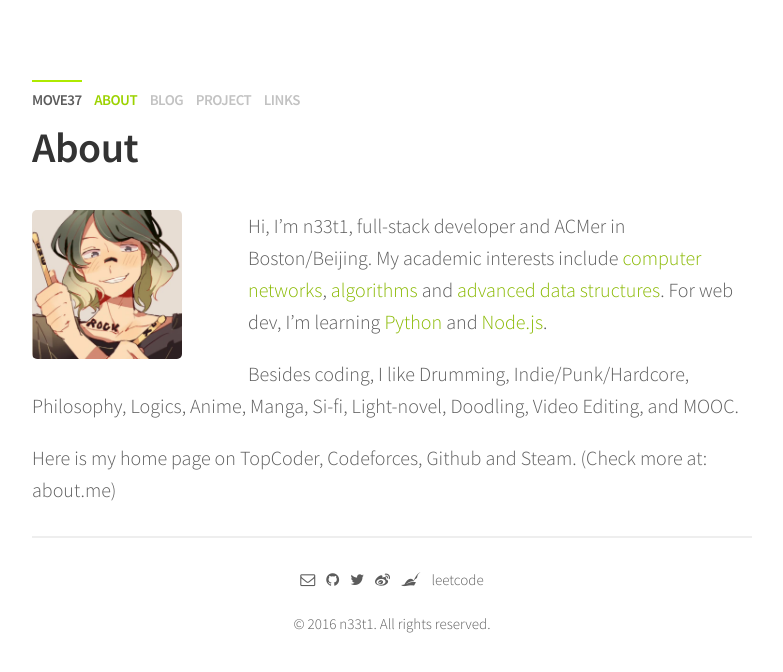
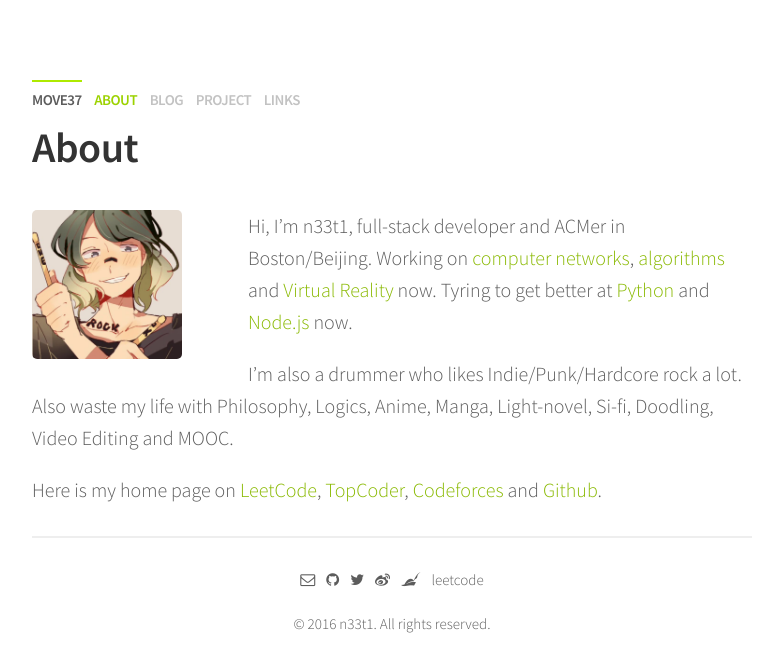
Before and after one commit to n33t1/n33t1.github.io, a Jekyll site: the page built from about.md, in a window 1280 px wide. Shown: the top 672 px of the page, without its empty margins (248-1031 px from the left). Built offline with Jekyll 4.4.1, drawn with Linux system fonts in a browser that asks for light colours; nearby versions of some CDN libraries.

Commit message:
Update about.md

```diff
--- a/about.md
+++ b/about.md
@@ -5,8 +5,8 @@ permalink: /about/
 
 {% include about.html %}
 
-Hi, I'm n33t1, full-stack developer and ACMer in Boston/Beijing. My academic interests include [computer networks](http://github.com/gfjaru/Kiko), [algorithms](http://github.com/gfjaru/Kiko) and [advanced data structures](http://github.com/gfjaru/Kiko). For web dev, I'm learning [Python](http://github.com/gfjaru/Kiko) and [Node.js](http://github.com/gfjaru/Kiko).
+Hi, I'm n33t1, full-stack developer and ACMer in Boston/Beijing. Working on [computer networks](#), [algorithms](#) and [Virtual Reality](#) now. Tyring to get better at [Python](#) and [Node.js](#) now.
 
-Besides coding, I like Drumming, Indie/Punk/Hardcore, Philosophy, Logics, Anime, Manga, Si-fi, Light-novel, Doodling, Video Editing, and MOOC.
+I'm also a drummer who likes Indie/Punk/Hardcore rock a lot. Also waste my life with Philosophy, Logics, Anime, Manga, Light-novel, Si-fi, Doodling, Video Editing and MOOC.
 
-Here is my home page on TopCoder, Codeforces, Github and Steam. (Check more at: about.me)
+Here is my home page on [LeetCode](https://leetcode.com/n33t1/), [TopCoder](https://www.topcoder.com/members/n33t1/), [Codeforces](http://codeforces.com/profile/n33t1) and [Github](https://github.com/n33t1).
```
